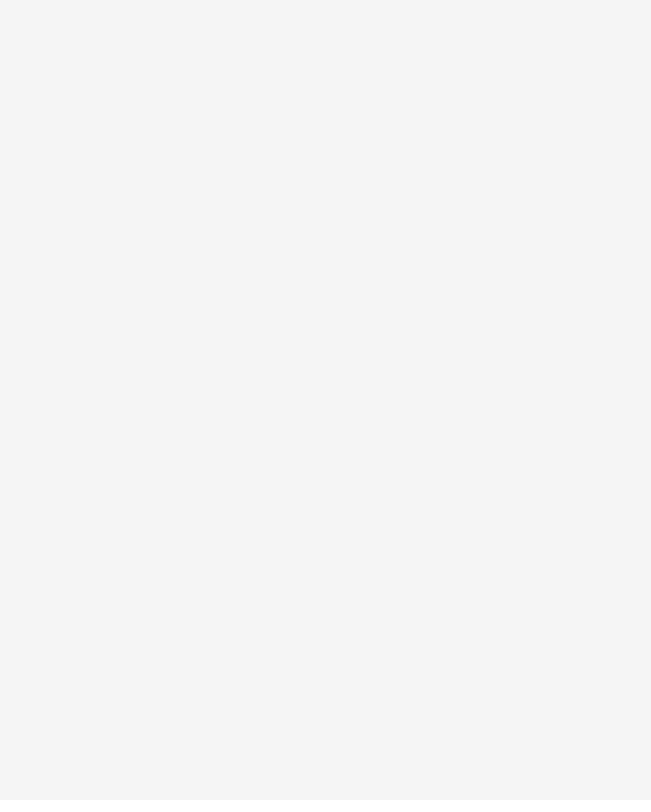
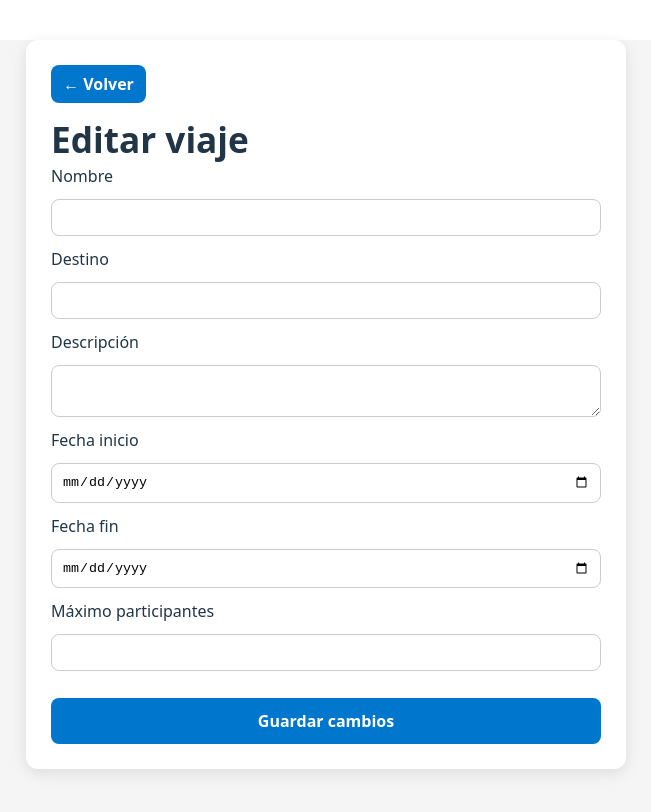
Before and after one commit to GerardLorente34/GerardLorenteAlexPerezOriolChivaTravelConnectM6M7, a React (Vite) app in the folder frontend/: page /trips/1/edit in a window 1280 px wide. Before the commit this address had no page. Shown: the top 812 px of the page, without its empty margins (314-965 px from the left). Built offline with nearby package versions, Linux system fonts and the light colour scheme; no server answers.

Commit message:
editar viaje y cambios visuales

```diff
--- a/frontend/src/App.jsx
+++ b/frontend/src/App.jsx
@@ -2,6 +2,7 @@ import { BrowserRouter, Route, Routes } from "react-router-dom";
 import CrearViaje from "./paginas/crearViaje";
 import Dashboard from "./paginas/dashboard";
 import DetalleViaje from "./paginas/detalleViaje";
+import EditarViaje from "./paginas/editarViaje";
 import FormCreador from "./paginas/formCreador";
 import InicioSesion from "./paginas/inicioSesion";
 import PaginaInicio from "./paginas/paginaInicio";
@@ -23,8 +24,11 @@ function App() {
         <Route path="/dashboard" element={<Dashboard />} />
 
         {/* Rutas Protegidas (CREADOR)*/}
+        <Route path="/promotion" element={<FormCreador />} />
+
+        {/* Rutas Protegidas (CREADOR)*/}
         <Route path="/creator/trips" element={<CrearViaje />} />
-        <Route path="/promotion" element={<FormCreador />} />
+        <Route path="/trips/:id/edit" element={<EditarViaje />} />
 
       </Routes>
     </BrowserRouter>
--- /dev/null
+++ b/frontend/src/estilos/editarViaje.css
@@ -0,0 +1,36 @@
+.editar-viaje-container {
+  width: 90%;
+  max-width: 600px;
+  margin: 40px auto;
+  background: #fff;
+  padding: 25px;
+  border-radius: 12px;
+  box-shadow: 0 4px 15px rgba(0, 0, 0, 0.1);
+}
+
+.form-editar {
+  display: flex;
+  flex-direction: column;
+  gap: 12px;
+}
+
+.form-editar input,
+.form-editar textarea {
+  padding: 10px;
+  border-radius: 8px;
+  border: 1px solid #ccc;
+}
+
+.btn-guardar {
+  margin-top: 15px;
+  padding: 12px;
+  background: #0077cc;
+  color: white;
+  border: none;
+  border-radius: 8px;
+  cursor: pointer;
+}
+
+.btn-guardar:hover {
+  background: #005fa3;
+}
--- a/frontend/src/estilos/paginaInicio.css
+++ b/frontend/src/estilos/paginaInicio.css
@@ -1,5 +1,11 @@
 .pagina-inicio {
   padding: 2rem;
+  display: flex;
+  flex-direction: column;
+  justify-content: center;
+  align-items: center;
+  height: 80vh;
+  text-align: center;
 }
 
 .enlaces {
--- a/frontend/src/paginas/detalleViaje.jsx
+++ b/frontend/src/paginas/detalleViaje.jsx
@@ -6,7 +6,9 @@ export default function DetalleViaje() {
     const { id } = useParams();
     const navigate = useNavigate();
     const [viaje, setViaje] = useState(null);
+
     const token = localStorage.getItem("access_token");
+    const userId = Number(localStorage.getItem("user_id"));
 
     const handleInscribirse = async () => {
         try {
@@ -19,7 +21,6 @@ export default function DetalleViaje() {
             });
 
             if (!response.ok) {
-                const error = await response.json();
                 alert("Error: Tienes que tener usuario para inscribirte");
                 return;
             }
@@ -43,7 +44,6 @@ export default function DetalleViaje() {
             });
 
             if (!response.ok) {
-                const error = await response.json();
                 alert("Error: Tienes que tener usuario para abandonar viaje");
                 return;
             }
@@ -90,6 +90,9 @@ export default function DetalleViaje() {
                 <p><strong>Participantes:</strong> {viaje.total_participantes}/{viaje.maximo_participantes}</p>
             </div>
 
+            {/* BOTONES SOLO PARA VIAJEROS */}
+            {viaje.creador_id !== userId && (
+                <>
                     <button className="btn-accion" onClick={handleInscribirse}>
                         Inscribirme
                     </button>
@@ -97,6 +100,16 @@ export default function DetalleViaje() {
                     <button className="btn-accion" onClick={handleAbandonar}>
                         Abandonar Viaje
                     </button>
+                    <br />
+                </>
+            )}
+
+            {/* BOTÓN SOLO PARA EL CREADOR */}
+            {viaje.creador_id === userId && (
+                <button className="btn-accion" onClick={() => navigate(`/trips/${id}/edit`)}>
+                    Editar viaje
+                </button>
+            )}
         </div>
     );
 }
--- /dev/null
+++ b/frontend/src/paginas/editarViaje.jsx
@@ -0,0 +1,96 @@
+import { useEffect, useState } from "react";
+import { useNavigate, useParams } from "react-router-dom";
+import "../estilos/editarViaje.css";
+
+export default function EditarViaje() {
+    const { id } = useParams();
+    const navigate = useNavigate();
+    const token = localStorage.getItem("access_token");
+
+    const [form, setForm] = useState({
+        nombre: "",
+        destino: "",
+        descripcion: "",
+        fecha_inicio: "",
+        fecha_fin: "",
+        maximo_participantes: "",
+    });
+
+    useEffect(() => {
+        const fetchViaje = async () => {
+            const response = await fetch(`http://localhost:8000/trips/${id}`, {
+                headers: { Authorization: `Bearer ${token}` },
+            });
+
+            const data = await response.json();
+
+            // Evita inputs undefined
+            setForm({
+                nombre: data.nombre || "",
+                destino: data.destino || "",
+                descripcion: data.descripcion || "",
+                fecha_inicio: data.fecha_inicio || "",
+                fecha_fin: data.fecha_fin || "",
+                maximo_participantes: data.maximo_participantes || "",
+            });
+        };
+
+        fetchViaje();
+    }, [id]);
+
+    const handleChange = (e) => {
+        setForm({ ...form, [e.target.name]: e.target.value });
+    };
+
+    const handleSubmit = async (e) => {
+        e.preventDefault();
+
+        const response = await fetch(`http://localhost:8000/creator/trips/${id}`, {
+            method: "PUT",
+            headers: {
+                "Content-Type": "application/json",
+                Authorization: `Bearer ${token}`,
+            },
+            body: JSON.stringify(form),
+        });
+
+        if (response.ok) {
+            alert("Viaje actualizado correctamente");
+            navigate(`/trips/${id}`);
+        } else {
+            alert("Error al actualizar el viaje");
+        }
+    };
+
+    return (
+        <div className="editar-viaje-container">
+            <button className="btn-volver" onClick={() => navigate(`/trips/${id}`)}>
+                ← Volver
+            </button>
+
+            <h1>Editar viaje</h1>
+
+            <form onSubmit={handleSubmit} className="form-editar">
+                <label>Nombre</label>
+                <input name="nombre" value={form.nombre} onChange={handleChange} />
+
+                <label>Destino</label>
+                <input name="destino" value={form.destino} onChange={handleChange} />
+
+                <label>Descripción</label>
+                <textarea name="descripcion" value={form.descripcion} onChange={handleChange} />
+
+                <label>Fecha inicio</label>
+                <input type="date" name="fecha_inicio" value={form.fecha_inicio} onChange={handleChange} />
+
+                <label>Fecha fin</label>
+                <input type="date" name="fecha_fin" value={form.fecha_fin} onChange={handleChange} />
+
+                <label>Máximo participantes</label>
+                <input type="number" name="maximo_participantes" value={form.maximo_participantes} onChange={handleChange} />
+
+                <button type="submit" className="btn-guardar">Guardar cambios</button>
+            </form>
+        </div>
+    );
+}
--- a/frontend/src/paginas/inicioSesion.jsx
+++ b/frontend/src/paginas/inicioSesion.jsx
@@ -2,7 +2,6 @@ import { useState } from "react";
 import { useNavigate } from "react-router-dom";
 import Header from "../componentes/Header";
 import "../estilos/inicioSesion.css";
-
 
 export default function InicioSesion() {
   const [nickName, setNickName] = useState("");
@@ -12,7 +11,6 @@ export default function InicioSesion() {
   const handleSubmit = async (e) => {
     e.preventDefault();
 
-    //Para pasar usuario, contraseña y no de error con OAuth2
     const formData = new URLSearchParams();
     formData.append("username", nickName);
     formData.append("password", password);
@@ -25,13 +23,14 @@ export default function InicioSesion() {
       body: formData.toString()
     });
 
-
     const result = await response.json();
-    console.log(result);
+    console.log("LOGIN:", result);
 
     if (response.ok) {
-      // Guarda el token
+      // Guarda token, user_id y rol
       localStorage.setItem("access_token", result.access_token);
+      localStorage.setItem("user_id", result.user_id);
+      localStorage.setItem("rol", result.rol);
 
       alert("Inicio de sesión correcto");
       navigate("/dashboard");
```
Also changed, not shown: 1 other file (tests, documents, lock files or other folders). Lines whose indentation alone changed are shown as unchanged.
